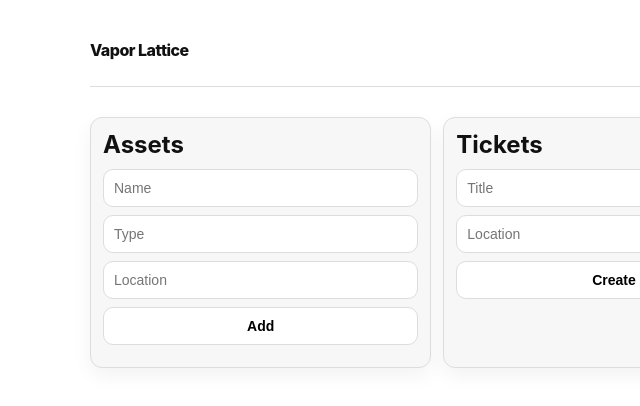
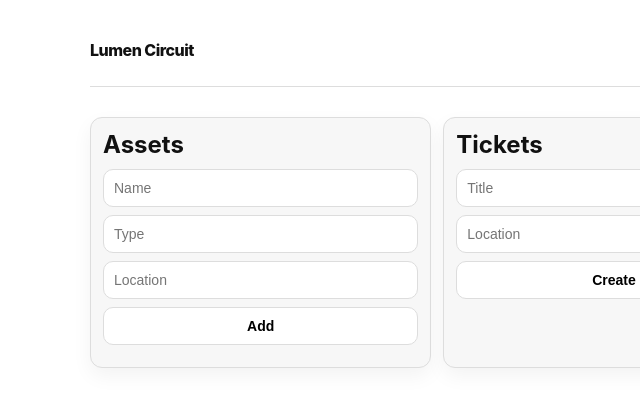
Before and after one commit to Ashutoshsingh20/bw-app-50-1774962276, a website: page public/index.html in a window 1280 px wide. Shown: the full height of the page, 26-666 px from the left. Drawn offline with Linux system fonts and the light colour scheme; no server answers.

Commit message:
chore: brand app

```diff
--- a/package.json
+++ b/package.json
@@ -1,7 +1,7 @@
 {
   "name": "bw-app-50-1774962276",
   "version": "1.0.0",
-  "description": "Vapor Lattice monochrome ops dashboard",
+  "description": "Lumen Circuit monochrome ops dashboard",
   "type": "module",
   "scripts": {
     "start": "node server.js"
--- a/public/index.html
+++ b/public/index.html
@@ -3,13 +3,13 @@
 <head>
   <meta charset="UTF-8" />
   <meta name="viewport" content="width=device-width, initial-scale=1.0" />
-  <title>Vapor Lattice</title>
+  <title>Lumen Circuit</title>
   <link rel="stylesheet" href="/style.css" />
 </head>
 <body>
   <div class="shell">
     <header>
-      <div class="logo">Vapor Lattice</div>
+      <div class="logo">Lumen Circuit</div>
       <p>Monochrome ops dashboard</p>
     </header>
     <section class="metrics" id="metrics"></section>
```
Also changed, not shown: README.md.
